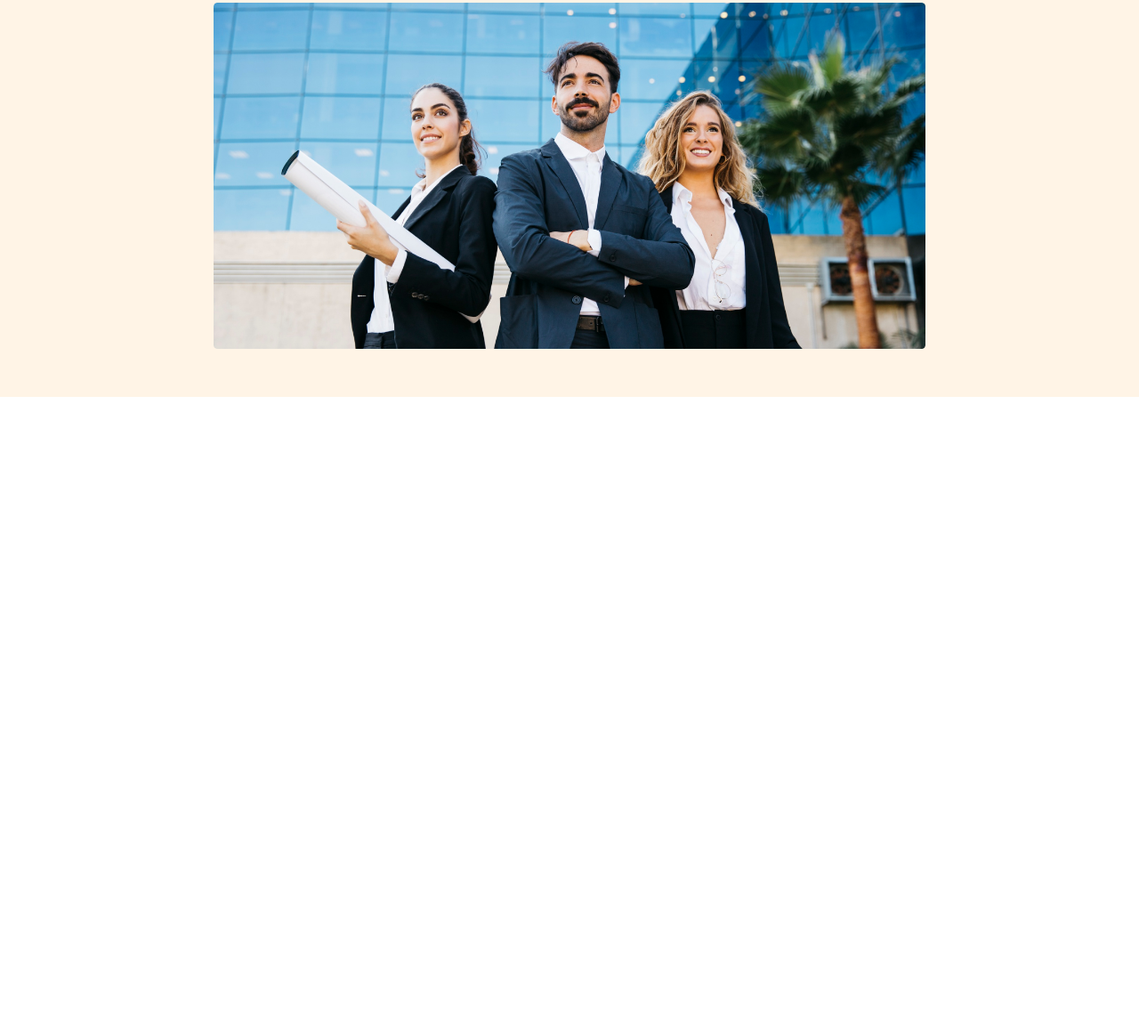
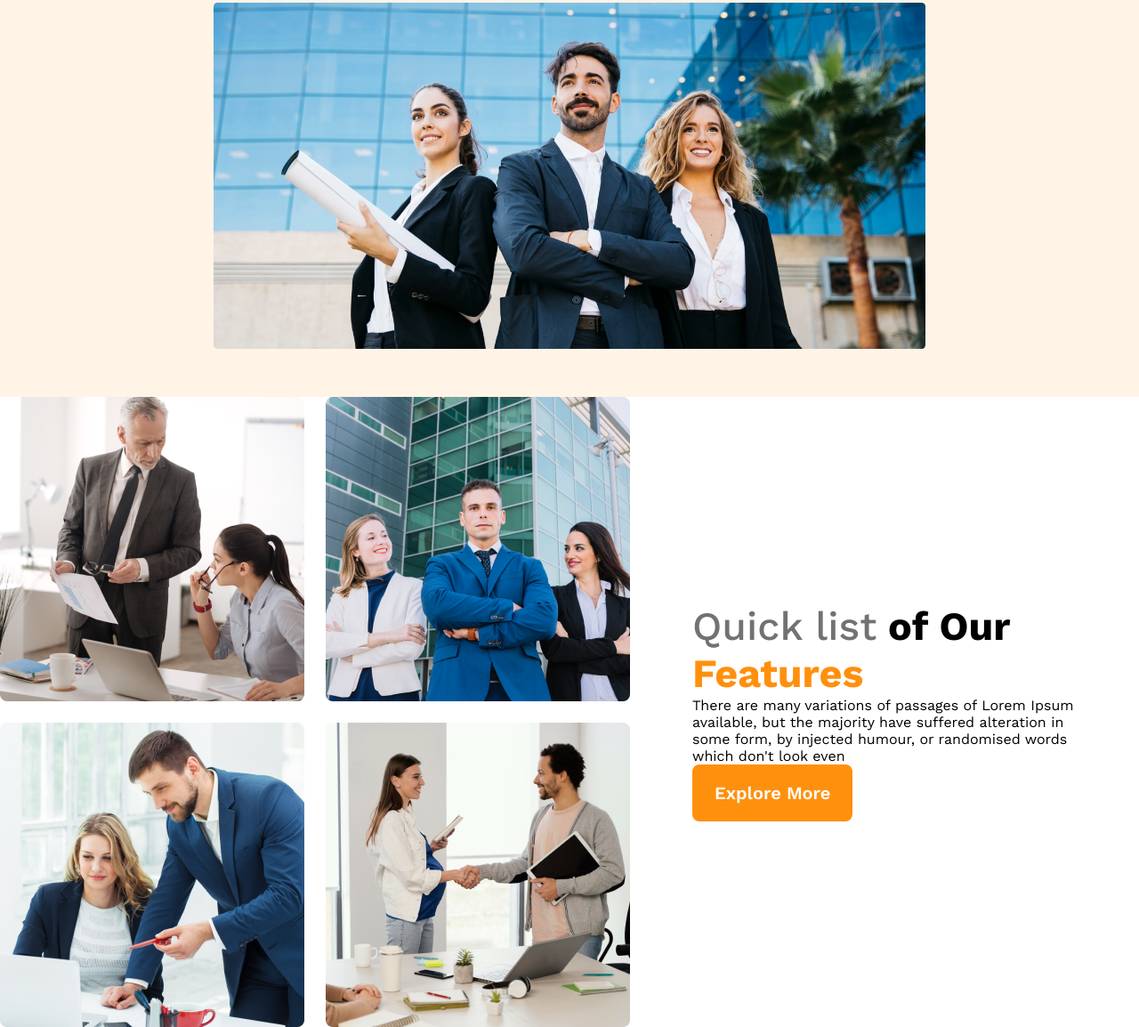
Before and after one commit to Adriyan-Ahmed-Jubayer/G3-Architects-Web-Project, a plain HTML site: page index.html in a window 1280 px wide. Shown: the part 404-1558 px from the top of the page at 89% size. Before the commit the page ends 850 px from the top, so only its background shows below. Drawn offline with nearby package versions, Linux system fonts and the light colour scheme; a web font is replaced by a local one.

Commit message:
Features Section added

```diff
--- a/index.html
+++ b/index.html
@@ -10,6 +10,8 @@
       rel="stylesheet" />
   </head>
   <body>
+
+    <!-- Header Section Start -->
     <header>
       <nav>
         <h3 class="nav-title">G3 Architects</h3>
@@ -33,7 +35,24 @@
         <img src="images/banner.png" alt="" />
       </div>
     </header>
-    <main></main>
+    <main>
+
+      <!-- Features Section Start -->
+
+      <section class="teams-container">
+        <div class="teams-img-container">
+          <img src="images/team1.png" alt="">
+          <img src="images/team2.png" alt="">
+          <img src="images/team3.png" alt="">
+          <img src="images/team4.png" alt="">
+        </div>
+        <div class="teams-content">
+          <h3 class="teams-title"><span class="quick-list">Quick list</span> <span>of Our</span> <span class="text-features">Features</span></h3>
+          <p class="teams-description">There are many variations of passages of Lorem Ipsum available, but the majority have suffered alteration in some form, by injected humour, or randomised words which don't look even</p>
+          <button class="btn-primary">Explore More</button>
+        </div>
+      </section>
+    </main>
     <footer></footer>
   </body>
 </html>
--- a/style.css
+++ b/style.css
@@ -99,3 +99,42 @@ nav li a {
         flex-direction: column;
     }
 }
+
+/* Mein Sections Style Start From Here */
+
+main {
+    max-width: 1440px;
+    margin: 0 auto;
+}
+
+/* teams styles */
+
+.teams-container {
+    display: flex;
+    align-items: center;
+}
+
+.teams-img-container {
+    display: grid;
+    grid-template-columns: repeat(2, 1fr);
+    gap: 1.5rem;
+}
+
+.teams-content {
+    padding-right: 70px;
+    padding-left: 70px;
+}
+
+.teams-title {
+    font-size: 2.8rem;
+}
+
+.teams-title .quick-list {
+    color: #727272;
+    font-weight: 500;
+}
+
+.teams-title .text-features {
+    color: #FF900E;
+    font-weight: 700px;
+}
```
